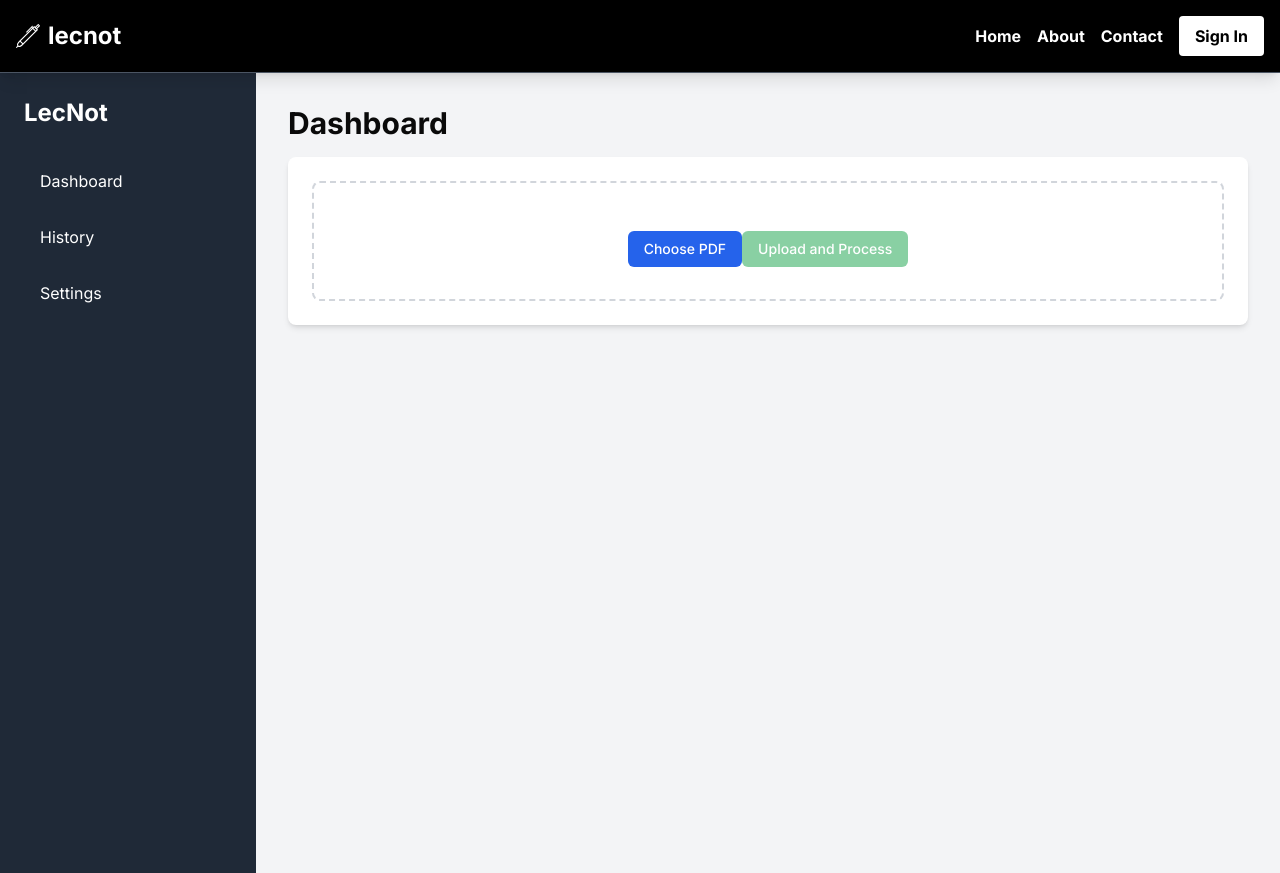
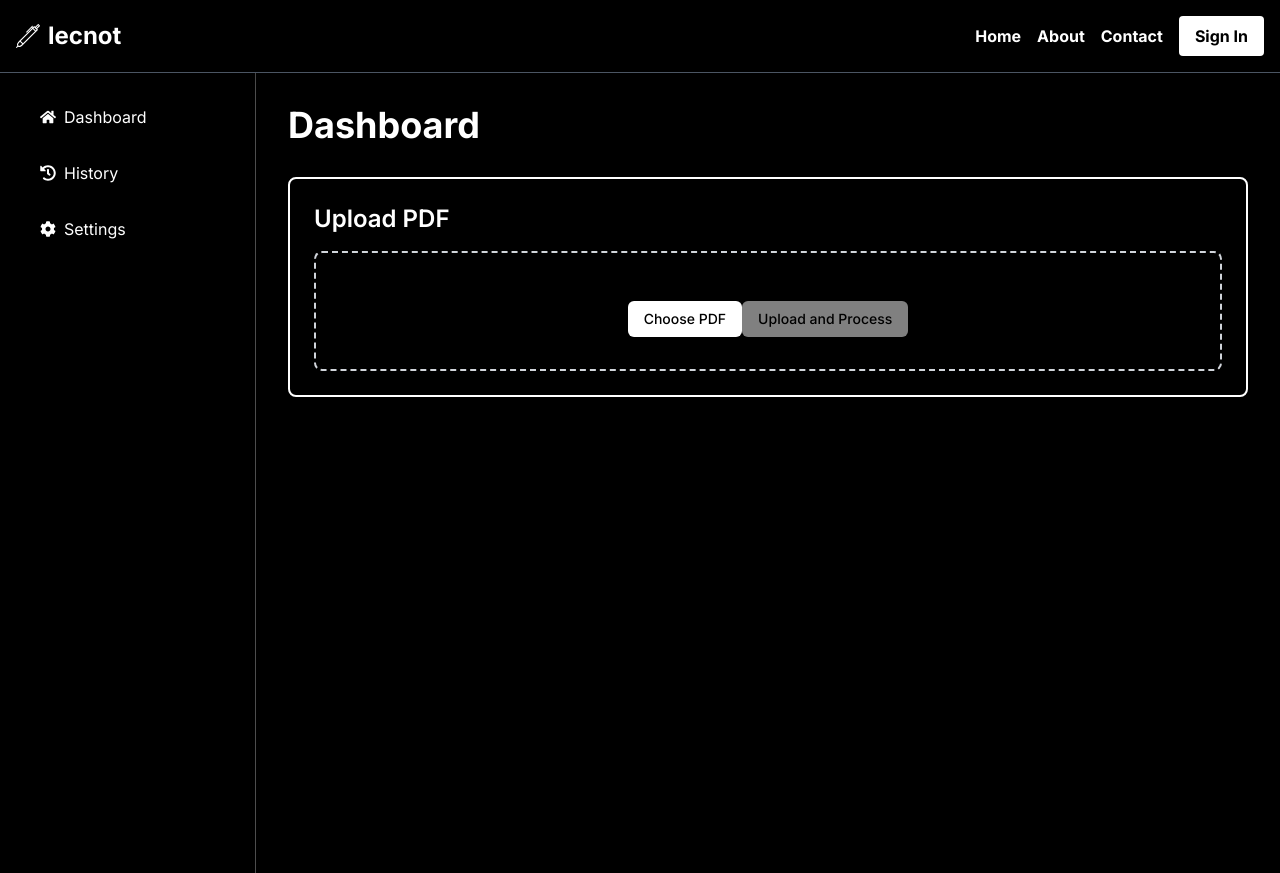
Before and after one commit to hanish-rishen/lecnot, a Next.js app: page /dashboard in a window 1280 px wide. Built offline with nearby package versions, Linux system fonts and the light colour scheme; no server answers.

Commit message:
style changes to dashboard

```diff
--- a/package.json
+++ b/package.json
@@ -32,6 +32,7 @@
     "react-dnd-html5-backend": "^16.0.1",
     "react-dom": "^18",
     "react-firebase-hooks": "^5.1.1",
+    "react-icons": "^5.3.0",
     "sharp": "^0.33.5",
     "tailwind-merge": "^2.5.2",
     "tailwindcss-animate": "^1.0.7"
--- a/src/app/dashboard/page.tsx
+++ b/src/app/dashboard/page.tsx
@@ -87,12 +87,13 @@ export default function Dashboard() {
   };
 
   return (
-    <div className="flex h-screen bg-gray-100">
+    <div className="flex h-screen bg-black text-white">
       <Sidebar />
-      <main className="flex-1 p-8">
-        <div className="mb-8">
-          <h1 className="text-3xl font-bold mb-4">Dashboard</h1>
-          <div className="bg-white p-6 rounded-lg shadow-md">
+      <main className="flex-1 p-8 overflow-auto">
+        <div className="max-w-full mx-auto">
+          <h1 className="text-4xl font-bold mb-8 text-white">Dashboard</h1>
+          <div className="mb-8 border-2 border-white rounded-lg p-6 w-full">
+            <h2 className="text-2xl font-semibold mb-4 text-white">Upload PDF</h2>
             <div className="border-2 border-dashed border-gray-300 rounded-lg p-8 text-center">
               <input
                 type="file"
@@ -103,47 +104,43 @@ export default function Dashboard() {
               />
               <label
                 htmlFor="fileInput"
-                className="cursor-pointer inline-flex items-center justify-center px-4 py-2 text-sm font-medium text-white bg-blue-600 rounded-md hover:bg-blue-700 focus:outline-none focus-visible:ring-2 focus-visible:ring-offset-2 focus-visible:ring-blue-500"
+                className="cursor-pointer inline-flex items-center justify-center px-4 py-2 text-sm font-medium text-black bg-white rounded-md hover:bg-gray-200 focus:outline-none focus:ring-2 focus:ring-offset-2 focus:ring-white"
               >
                 Choose PDF
               </label>
               {file && (
-                <p className="mt-2 text-sm text-gray-600">
+                <p className="mt-2 text-sm text-gray-300">
                   Selected file: {file.name}
                 </p>
               )}
               <button
                 onClick={handleUpload}
                 disabled={!file || uploading}
-                className="mt-4 inline-flex items-center justify-center px-4 py-2 text-sm font-medium text-white bg-green-600 rounded-md hover:bg-green-700 focus:outline-none focus-visible:ring-2 focus-visible:ring-offset-2 focus-visible:ring-green-500 disabled:opacity-50 disabled:cursor-not-allowed"
+                className="mt-4 inline-flex items-center justify-center px-4 py-2 text-sm font-medium text-black bg-white rounded-md hover:bg-gray-200 focus:outline-none focus:ring-2 focus:ring-offset-2 focus:ring-white disabled:opacity-50 disabled:cursor-not-allowed"
               >
                 {uploading ? 'Uploading...' : 'Upload and Process'}
               </button>
             </div>
             {uploadStatus === 'error' && (
-              <p className="mt-4 text-red-600">{responseData?.error}</p>
+              <p className="mt-4 text-red-400">{responseData?.error}</p>
             )}
             {uploadStatus === 'success' && (
-              <p className="mt-4 text-green-600">File processed successfully!</p>
+              <p className="mt-4 text-green-400">File processed successfully!</p>
             )}
           </div>
-        </div>
-        {responseData && (
-          <div className="flex space-x-8">
-            <div className="w-1/2">
-              <h2 className="text-2xl font-bold mb-4">Extracted Images</h2>
-              <div className="bg-white p-4 rounded-lg shadow-md">
+          {responseData && (
+            <div className="flex flex-col md:flex-row gap-8">
+              <div className="w-full md:w-1/2 border-2 border-white rounded-lg p-6">
+                <h2 className="text-2xl font-semibold mb-4 text-white">Extracted Images</h2>
                 <ImageGallery figures={responseData.figures || []} />
               </div>
-            </div>
-            <div className="w-1/2">
-              <h2 className="text-2xl font-bold mb-4">Generated Notes</h2>
-              <div className="bg-white p-4 rounded-lg shadow-md h-full">
+              <div className="w-full md:w-1/2 border-2 border-white rounded-lg p-6">
+                <h2 className="text-2xl font-semibold mb-4 text-white">Generated Notes</h2>
                 <EditableNotes notes={responseData.notes || ''} onNotesChange={handleNotesChange} />
               </div>
             </div>
-          </div>
-        )}
+          )}
+        </div>
       </main>
     </div>
   );
--- a/src/components/EditableNotes.tsx
+++ b/src/components/EditableNotes.tsx
@@ -23,7 +23,7 @@ export default function EditableNotes({ notes, onNotesChange }: EditableNotesPro
       contentEditable
       dangerouslySetInnerHTML={{ __html: editableNotes }}
       onInput={handleInput}
-      className="w-full h-full min-h-[500px] p-4 bg-white border border-gray-300 rounded-lg overflow-auto"
+      className="w-full h-full min-h-[500px] p-4 bg-black text-white border-2 border-white rounded-lg overflow-auto focus:outline-none focus:ring-2 focus:ring-white"
       style={{ whiteSpace: 'pre-wrap' }}
     />
   );
--- a/src/components/ImageGallery.tsx
+++ b/src/components/ImageGallery.tsx
@@ -23,16 +23,16 @@ const CopyableImage = ({ figure }: { figure: Figure }) => {
   };
 
   return (
-    <div className="border border-gray-300 rounded-lg p-2 mb-4">
-      <p className="text-sm mb-2">{figure.name}</p>
+    <div className="border-2 border-white rounded-lg p-4 mb-4">
+      <p className="text-sm mb-2 font-semibold text-white">{figure.name}</p>
       <img
         src={figure.data}
         alt={figure.name}
-        className="w-full h-auto"
+        className="w-full h-auto border border-gray-300 rounded-lg"
       />
       <button
         onClick={handleCopy}
-        className="mt-2 px-4 py-2 bg-blue-500 text-white rounded hover:bg-blue-600"
+        className="mt-4 w-full px-4 py-2 bg-black text-white border-2 border-white rounded-md hover:bg-gray-900 focus:outline-none focus:ring-2 focus:ring-offset-2 focus:ring-white"
       >
         Copy Image
       </button>
--- a/src/components/Sidebar.tsx
+++ b/src/components/Sidebar.tsx
@@ -1,17 +1,27 @@
+import { FaHome, FaHistory, FaCog } from 'react-icons/fa';
+
 export default function Sidebar() {
     return (
-      <div className="w-64 bg-gray-800 text-white p-6">
-        <h1 className="text-2xl font-bold mb-8">LecNot</h1>
+      <div className="w-64 bg-black text-white p-6 border-r border-white/30">
         <nav>
           <ul className="space-y-4">
             <li>
-              <a href="#" className="block py-2 px-4 rounded hover:bg-gray-700 transition duration-300">Dashboard</a>
+              <a href="#" className="flex items-center py-2 px-4 rounded hover:bg-gray-900 transition duration-300">
+                <FaHome className="mr-2" />
+                Dashboard
+              </a>
             </li>
             <li>
-              <a href="#" className="block py-2 px-4 rounded hover:bg-gray-700 transition duration-300">History</a>
+              <a href="#" className="flex items-center py-2 px-4 rounded hover:bg-gray-900 transition duration-300">
+                <FaHistory className="mr-2" />
+                History
+              </a>
             </li>
             <li>
-              <a href="#" className="block py-2 px-4 rounded hover:bg-gray-700 transition duration-300">Settings</a>
+              <a href="#" className="flex items-center py-2 px-4 rounded hover:bg-gray-900 transition duration-300">
+                <FaCog className="mr-2" />
+                Settings
+              </a>
             </li>
           </ul>
         </nav>
```
Also changed, not shown: src/lib/imageQueue.ts (deleted, +0 -18 lines), 1 other file (tests, documents, lock files or other folders).
